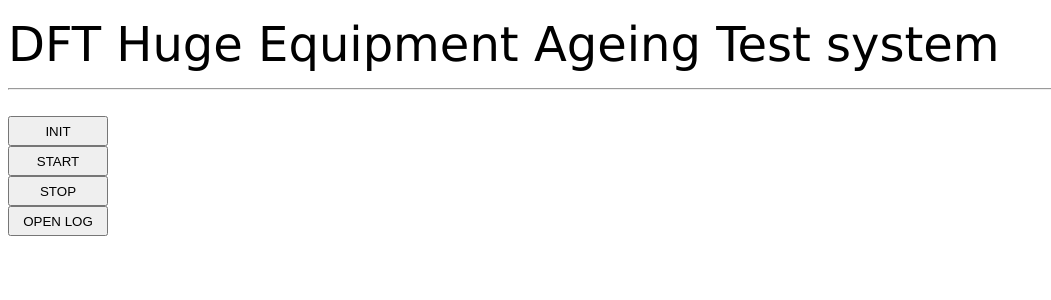
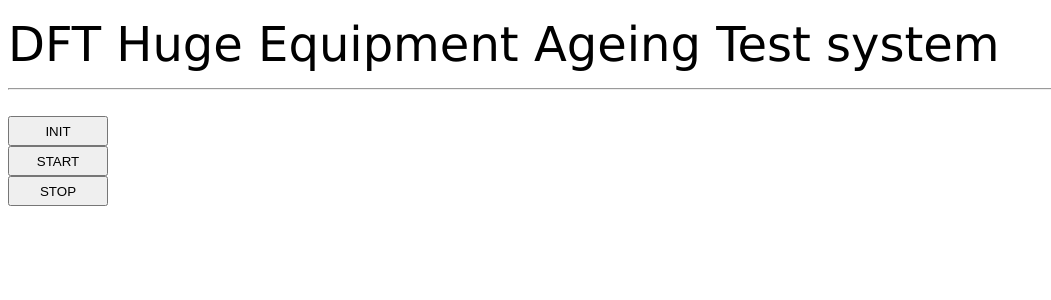
Before and after one commit to Damon-wenc/Auto-Test-Framework, a Python web app: template templates/index_show.html in a window 1280 px wide. Shown: the top 300 px of the page, without its empty margins (0-1051 px from the left). Run offline with Jinja, Linux system fonts and the light colour scheme; the template is opened without the code that fills it, so the values that code supplies are empty.

Commit message:
Removs the 'open_log' button As "open log dir" could be accomplished by clicking table item directly, the 'open_log' button on the index page is no longer needed.

```diff
--- a/templates/index_show.html
+++ b/templates/index_show.html
@@ -23,9 +23,6 @@ DFT Huge Equipment Ageing Test system
 <form method="get" action="/stop">
 <input type="submit" style="width:100px;height:30px;" value="STOP">
 </form>
-<form method="get" action="/open_log" target="_blank">
-<input type="submit" style="width:100px;height:30px;" value="OPEN LOG">
-</form>
 
 
 
```
